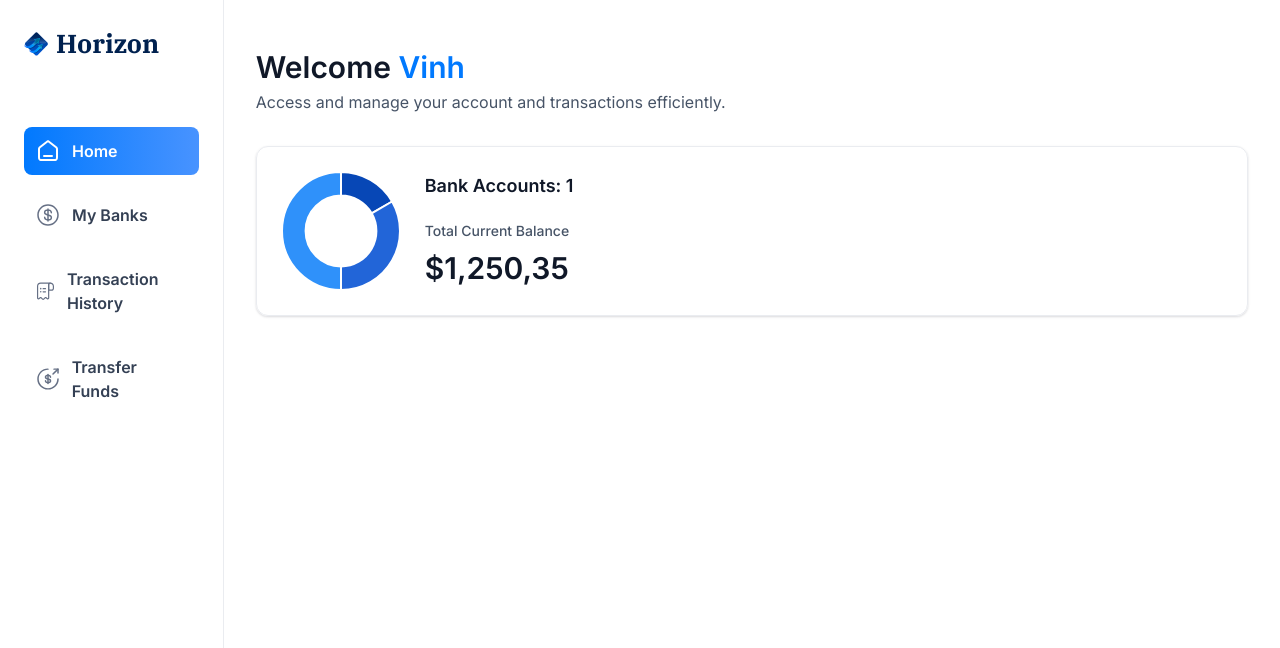
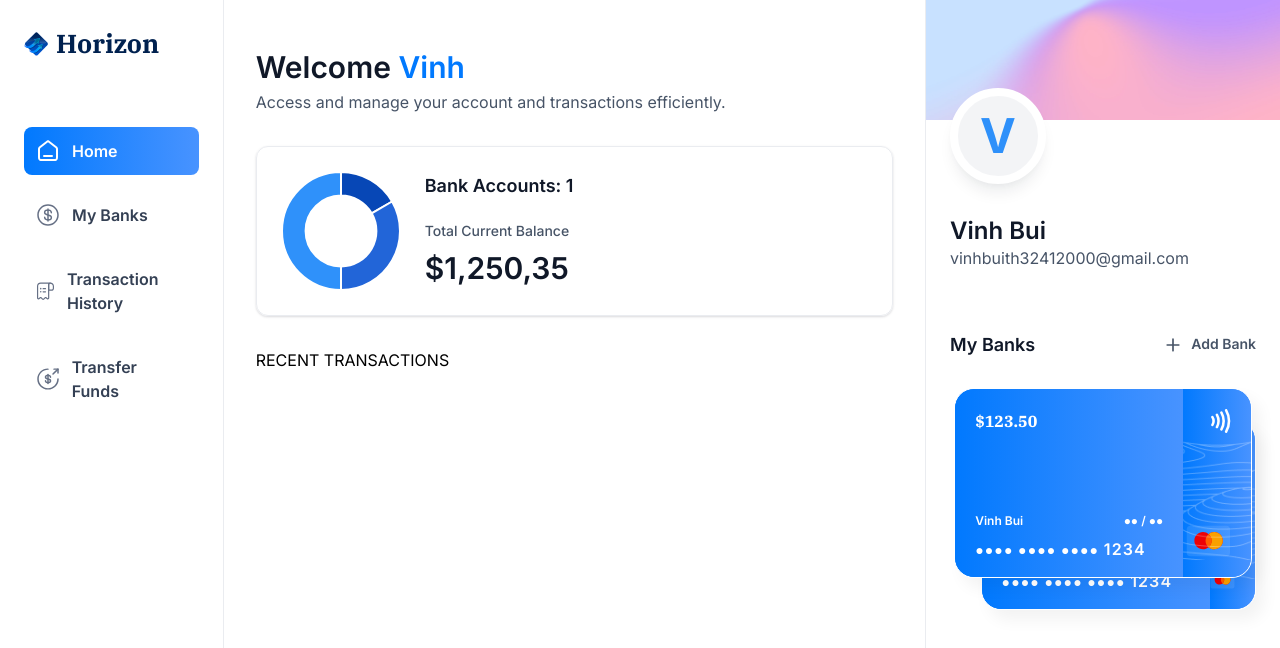
Before and after one commit to vinhbt241/banking-app, a Next.js app: page / in a window 1280 px wide. Shown: the top 648 px of the page. Built offline with nearby package versions, Linux system fonts and the light colour scheme.

Commit message:
add right side bar

```diff
--- a/app/(root)/page.tsx
+++ b/app/(root)/page.tsx
@@ -1,9 +1,14 @@
 import HeaderBox from "@/components/HeaderBox"
+import RightSideBar from "@/components/RightSideBar"
 import TotalBalanceBox from "@/components/TotalBalanceBox"
 import React from "react"
 
 const Home = () => {
-  const loggedIn = { firstName: "Vinh" }
+  const loggedIn = {
+    firstName: "Vinh",
+    lastName: "Bui",
+    email: "vinhbuith32412000@gmail.com",
+  }
 
   return (
     <section className="home">
@@ -21,7 +26,14 @@
             totalCurrentBalance={1250.35}
           />
         </header>
+        RECENT TRANSACTIONS
       </div>
+
+      <RightSideBar
+        user={loggedIn}
+        transactions={[]}
+        banks={[{ currentBalance: 123.5 }, { currentBalance: 500.5 }]}
+      />
     </section>
   )
 }
--- /dev/null
+++ b/components/BankCard.tsx
@@ -0,0 +1,60 @@
+import { formatAmount } from "@/lib/utils"
+import Image from "next/image"
+import Link from "next/link"
+import React from "react"
+
+const BankCard = ({
+  account,
+  userName,
+  showBalance = true,
+}: CreditCardProps) => {
+  return (
+    <div className="flex flex-col">
+      <Link
+        href={`/transaction-history/?id=${account.appwriteItemId}`}
+        className="bank-card"
+      >
+        <div className="bank-card_content">
+          <div>
+            <h1 className="text-16 font-semibold text-white">{account.name}</h1>
+            <p className="font-ibm-plex-serif font-black text-white">
+              {formatAmount(account.currentBalance)}
+            </p>
+          </div>
+
+          <article className="flex flex-col gap-2">
+            <div className="flex justify-between">
+              <h1 className="text-12 font-semibold text-white">{userName}</h1>
+              <h2 className="text-12 font-semibold text-white">●● / ●●</h2>
+            </div>
+            <p className="text-14 font-semibold tracking-[1.1px] text-white">
+              ●●●● ●●●● ●●●●{" "}
+              <span className="text-16">{account?.mask || "1234"}</span>
+            </p>
+          </article>
+        </div>
+
+        <div className="bank-card_icon">
+          <Image src="/icons/Paypass.svg" width={20} height={24} alt="pay" />
+          <Image
+            src="/icons/mastercard.svg"
+            width={45}
+            height={32}
+            alt="mastercard"
+            className="ml-5"
+          />
+        </div>
+
+        <Image
+          src="/icons/lines.png"
+          width={316}
+          height={190}
+          alt="lines"
+          className="absolute top-0 left-0"
+        />
+      </Link>
+    </div>
+  )
+}
+
+export default BankCard
--- /dev/null
+++ b/components/RightSideBar.tsx
@@ -0,0 +1,63 @@
+import Image from "next/image"
+import Link from "next/link"
+import React from "react"
+import BankCard from "./BankCard"
+
+const RightSideBar = ({ user, transactions, banks }: RightSidebarProps) => {
+  return (
+    <aside className="right-sidebar">
+      <section className="flex flex-col pb-8">
+        <div className="profile-banner" />
+        <div className="profile">
+          <div className="profile-img">
+            <span className="text-5xl font-bold text-blue-500">
+              {user.firstName[0]}
+            </span>
+          </div>
+
+          <div className="profile-details">
+            <h1 className="profile-name">
+              {user.firstName} {user.lastName}
+            </h1>
+            <p className="profile-email">{user.email}</p>
+          </div>
+        </div>
+      </section>
+
+      <section className="banks">
+        <div className="flex w-full justify-between">
+          <h2 className="header-2">My Banks</h2>
+          <Link href="/" className="flex gap-2">
+            <Image src="/icons/plus.svg" width={20} height={20} alt="plus" />
+            <h2 className="text-14 font-semibold text-gray-600">Add Bank</h2>
+          </Link>
+        </div>
+
+        {banks?.length > 0 && (
+          <div className="relative flex flex-1 flex-col items-center justify-center gap-5">
+            <div className="relative z-10">
+              <BankCard
+                key={banks[0].$id}
+                account={banks[0]}
+                userName={`${user.firstName} ${user.lastName}`}
+                showBalance={false}
+              />
+            </div>
+            {banks[1] && (
+              <div className="absolute right-0 top-8 z-0 w-[90%]">
+                <BankCard
+                  key={banks[1].$id}
+                  account={banks[1]}
+                  userName={`${user.firstName} ${user.lastName}`}
+                  showBalance={false}
+                />
+              </div>
+            )}
+          </div>
+        )}
+      </section>
+    </aside>
+  )
+}
+
+export default RightSideBar
```
